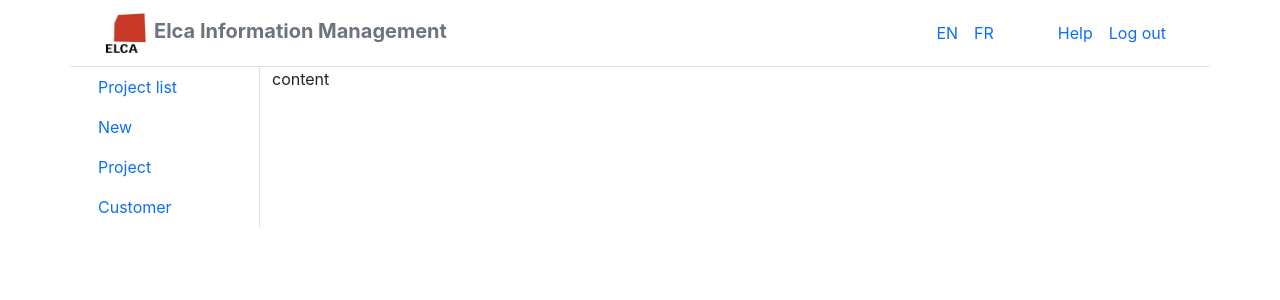
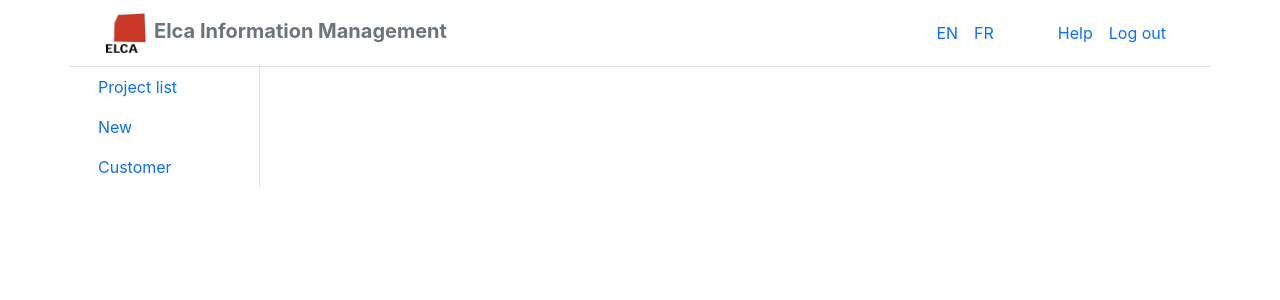
Before and after one commit to VietAnh1508/PIM-tool, a React (Create React App) app in the folder frontend/: page / in a window 1280 px wide. Shown: the top 300 px of the page. Built offline with nearby package versions, Linux system fonts and the light colour scheme.

Commit message:
set up basic routing

```diff
--- a/frontend/package.json
+++ b/frontend/package.json
@@ -10,6 +10,7 @@
     "@types/node": "^12.0.0",
     "@types/react": "^17.0.0",
     "@types/react-dom": "^17.0.0",
+    "@types/react-router-dom": "^5.1.8",
     "bootstrap": "^5.0.2",
     "react": "^17.0.2",
     "react-dom": "^17.0.2",
--- a/frontend/src/App.tsx
+++ b/frontend/src/App.tsx
@@ -1,9 +1,13 @@
+import { BrowserRouter as Router, Route, Switch } from 'react-router-dom';
+
 import Header from './components/Header';
 import Sidebar from './components/Sidebar';
-import Content from './components/Content';
+import ListProject from './components/ListProject';
+import EditProject from './components/EditProject';
 
 function App() {
     return (
+        <Router>
             <div className='container'>
                 <div className='row border-bottom'>
                     <Header />
@@ -13,10 +17,18 @@ function App() {
                         <Sidebar />
                     </div>
                     <div className='col-10'>
-                    <Content />
+                        <Switch>
+                            <Route path='/list-project'>
+                                <ListProject />
+                            </Route>
+                            <Route path='/edit-project'>
+                                <EditProject />
+                            </Route>
+                        </Switch>
                     </div>
                 </div>
             </div>
+        </Router>
     );
 }
 
--- a/frontend/src/components/Content.tsx
+++ /dev/null
@@ -1,7 +0,0 @@
-export interface Props {}
-
-const Content: React.FunctionComponent<Props> = () => {
-    return <div>content</div>;
-};
-
-export default Content;
--- a/frontend/src/components/Sidebar.tsx
+++ b/frontend/src/components/Sidebar.tsx
@@ -1,27 +1,24 @@
+import { Link } from 'react-router-dom';
+
 export interface Props {}
 
 const Sidebar: React.FunctionComponent<Props> = () => {
     return (
         <ul className='nav flex-column'>
             <li className='nav-item'>
-                <a href='/project-list' className='nav-link'>
+                <Link to='/list-project' className='nav-link'>
                     Project list
-                </a>
+                </Link>
             </li>
             <li className='nav-item'>
-                <a href='/new-project' className='nav-link'>
+                <Link to='/edit-project' className='nav-link'>
                     New
-                </a>
+                </Link>
             </li>
             <li className='nav-item'>
-                <a href='/project' className='nav-link'>
-                    Project
-                </a>
-            </li>
-            <li className='nav-item'>
-                <a href='/customer' className='nav-link'>
+                <Link to='/customer' className='nav-link'>
                     Customer
-                </a>
+                </Link>
             </li>
         </ul>
     );
```
Also changed, not shown: 1 other file (tests, documents, lock files or other folders). Lines whose indentation alone changed are shown as unchanged.
